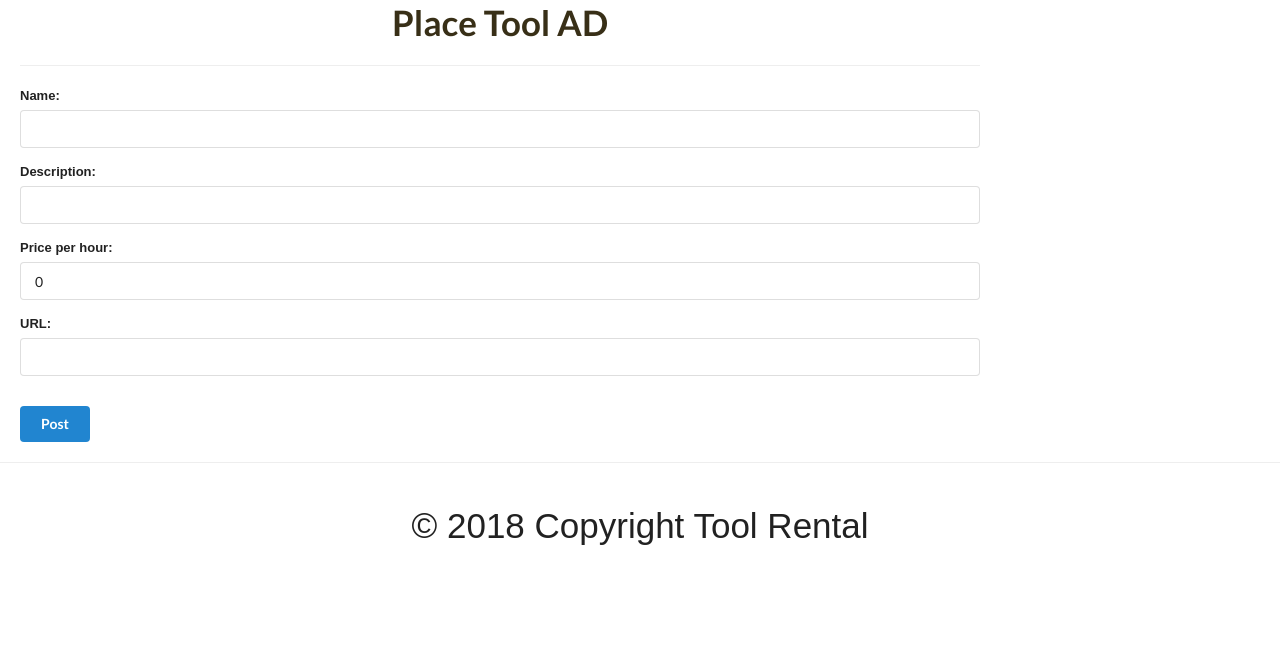
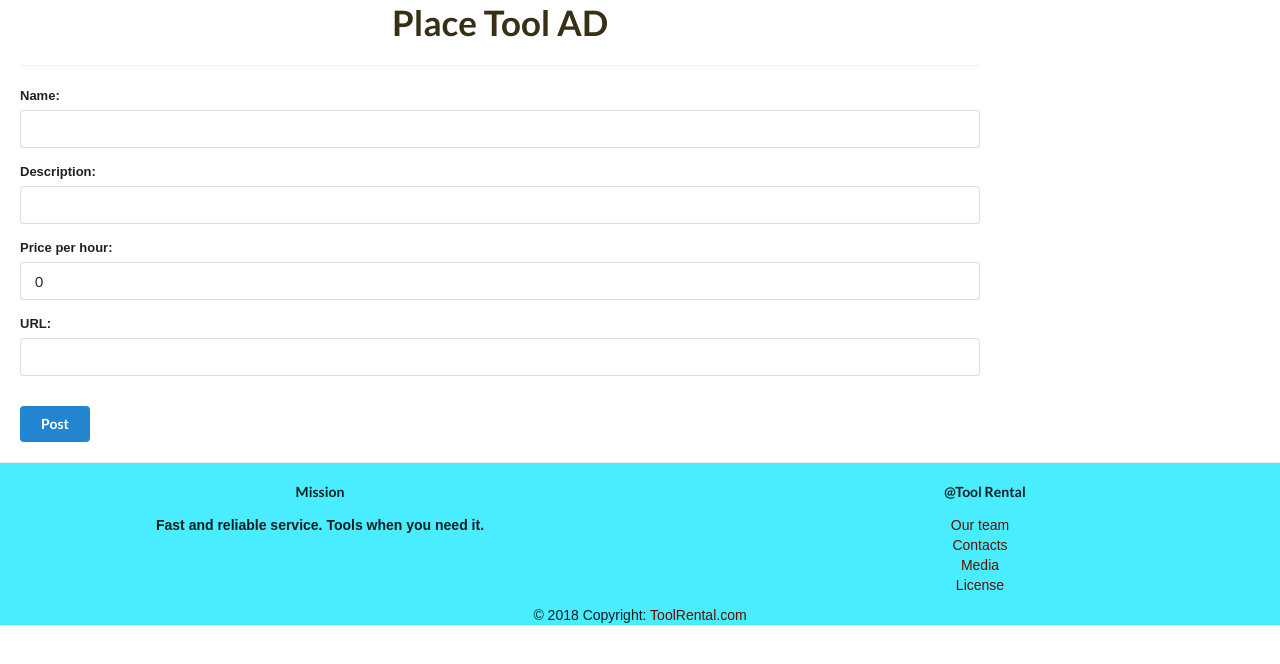
Before and after one commit to illusioninlost/tool-rental, a React (Create React App) app: page /tools/new in a window 1280 px wide. Shown: the top 664 px of the page. Built offline with nearby package versions, Linux system fonts and the light colour scheme.

Commit message:
footer redone

```diff
--- a/package.json
+++ b/package.json
@@ -4,6 +4,7 @@
   "private": true,
   "dependencies": {
     "classnames": "^2.2.5",
+    "mdbreact": "^4.8.2",
     "react": "^16.5.2",
     "react-bootstrap": "^0.32.4",
     "react-dom": "^16.5.2",
--- a/src/App.css
+++ b/src/App.css
@@ -78,3 +78,7 @@ div.shrink {
   margin-left: -100%;
   margin-right: -100%;
 }
+
+div.bright {
+  color: black;
+}
--- a/src/App.js
+++ b/src/App.js
@@ -3,7 +3,7 @@ import './App.css';
 import Head from './components/head';
 import Motto from './components/motto';
 import Tools from './containers/tools';
-import Footer from './components/footer';
+import FooterPage from './components/footer';
 
 class App extends Component {
 
@@ -17,7 +17,7 @@ class App extends Component {
         <div className="cart">
         </div>
         <Tools />
-       <Footer />
+       <FooterPage />
       </div>
 
     );
--- a/src/components/footer.js
+++ b/src/components/footer.js
@@ -1,14 +1,51 @@
-import React from 'react';
+import React from "react";
+import { Col, Container, Row, Footer } from "mdbreact";
 
-const Footer = () => {
-    return (
+class FooterPage extends React.Component {
 
-        <footer className="page-footer font-small blue">
-            <hr />
-            <div className="footer-copyright text-center py-3 copyright">© 2018 Copyright Tool Rental</div>
-        </footer>
+render() {
+return (
 
-    )
+
+<Footer color="blue" className="font-small pt-4 mt-4 bright" style={{backgroundColor: '#49edff'}}>
+<hr/>
+  <Container fluid className="text-center text-md-left">
+    <Row>
+      <Col md="6">
+      <h5 className="title"><b>Mission</b></h5>
+      <p>
+          <b>Fast and reliable service. Tools when you need it.</b>
+      </p>
+      </Col>
+      <Col md="6">
+      <h5 className="title" style={{marginLeft: '50px'}}>@Tool Rental</h5>
+      <ul>
+        <li className="list-unstyled">
+          <a href="#!" style={{color: '#591200'}}>Our team</a>
+        </li>
+        <li className="list-unstyled">
+          <a href="#!" style={{color: '#591200'}}>Contacts</a>
+        </li>
+        <li className="list-unstyled">
+          <a href="#!" style={{color: '#591200'}}>Media</a>
+        </li>
+        <li className="list-unstyled">
+          <a href="#!" style={{color: '#591200'}}>License</a>
+        </li>
+      </ul>
+      </Col>
+    </Row>
+  </Container>
+  <div className="footer-copyright text-center py-3">
+    <Container fluid>
+      &copy; {new Date().getFullYear()} Copyright:{" "}
+      <a href="/" style={{color: '#591200'}}> ToolRental.com </a>
+    </Container>
+  </div>
+</Footer>
+
+);
+}
 }
 
-export default Footer;
+export default FooterPage;
--- a/src/containers/form.js
+++ b/src/containers/form.js
@@ -3,7 +3,7 @@ import classnames from 'classnames';
 import { connect } from 'react-redux';
 import { saveTool } from '../actions/toolActions';
 import { Redirect } from 'react-router';
-import Footer from '../components/footer';
+import FooterPage from '../components/footer';
 
 class toolForm extends Component {
 
@@ -80,7 +80,7 @@ class toolForm extends Component {
 
         return (<div>
             {this.state.loading ? < Redirect to="/" /> : form}
-            <Footer/>
+            <FooterPage/>
         </div>
         )
     }
```
Also changed, not shown: 1 other file (tests, documents, lock files or other folders).
